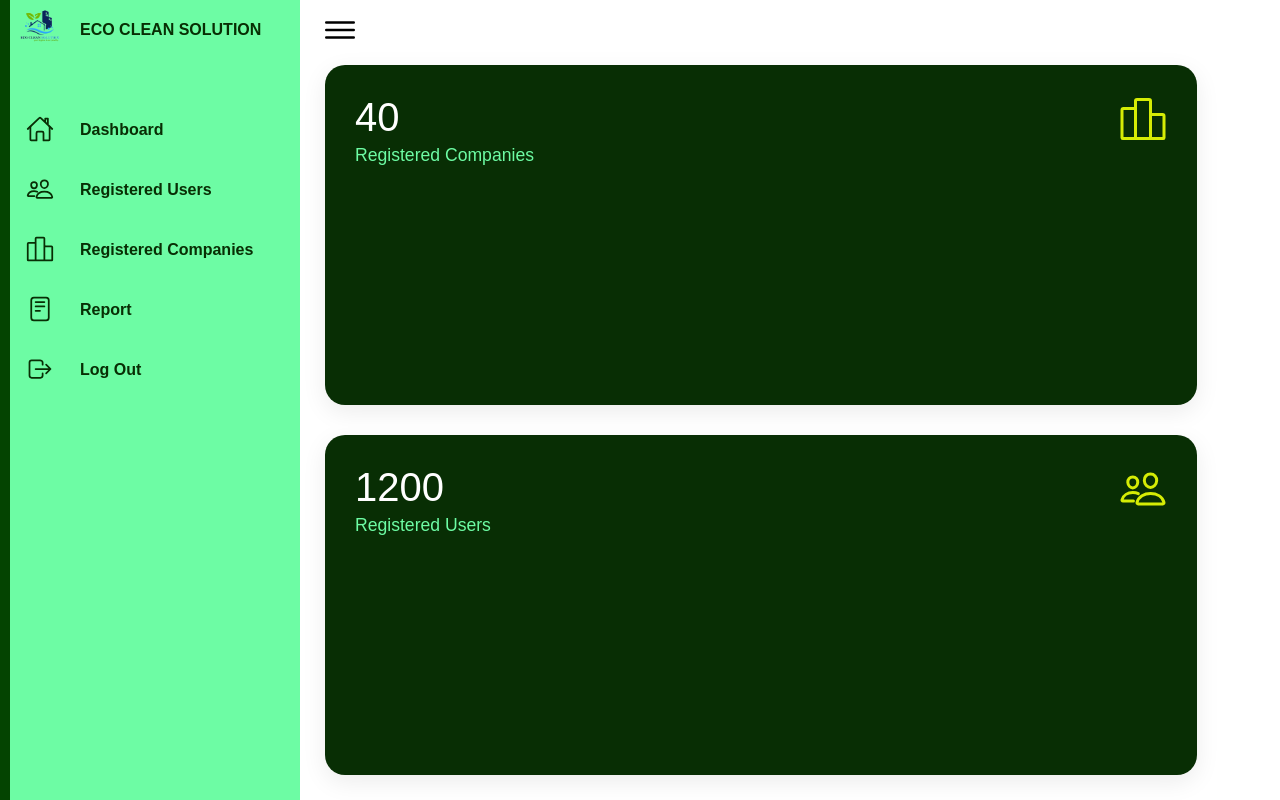
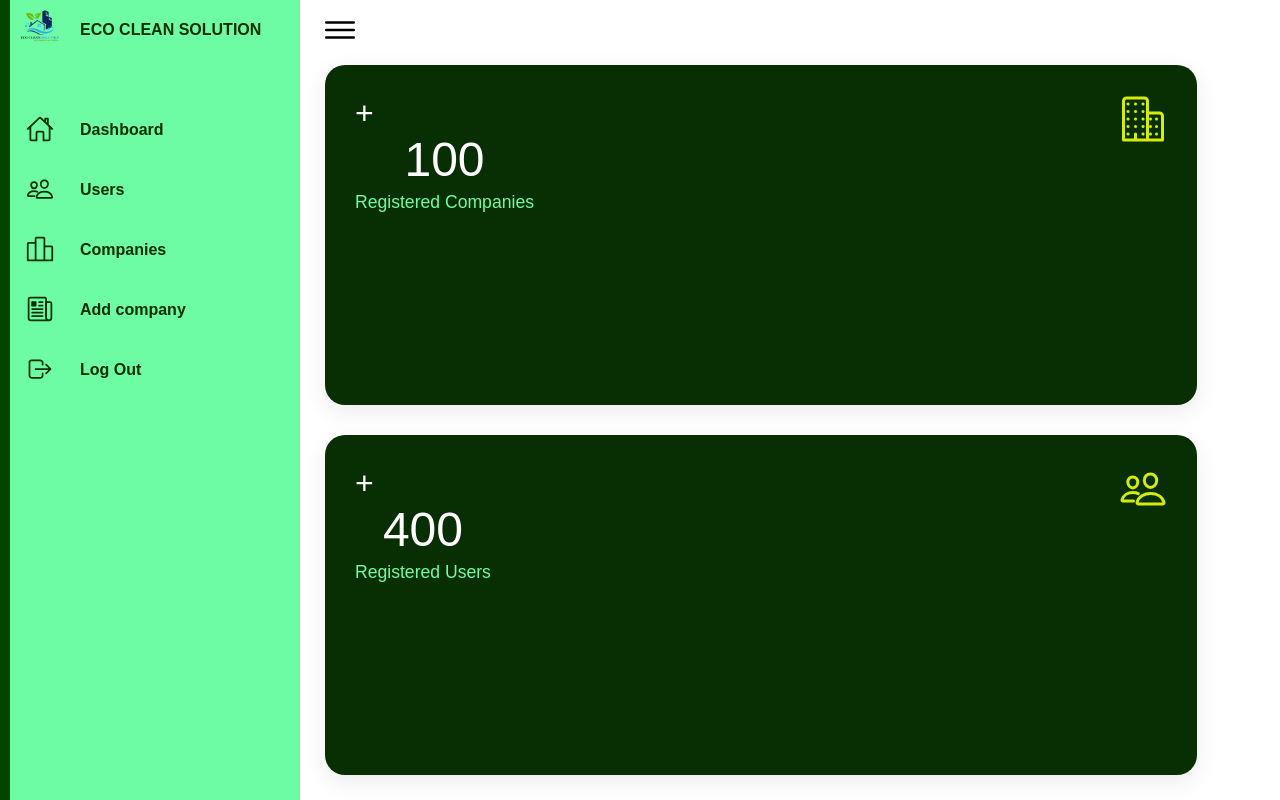
Before and after one commit to Daniel-IRYIVUZE/Eco_clean_Solutions, a Flask app: template EcoApp/templates/sup-dash.html in a window 1280 px wide. Run offline with Flask 3, Linux system fonts and the light colour scheme; the template is opened without the code that fills it, so the values that code supplies are empty.

Commit message:
updating sup-dash.html

```diff
--- a/EcoApp/templates/sup-dash.html
+++ b/EcoApp/templates/sup-dash.html
@@ -34,36 +34,34 @@
                 </li>
 
                 <li>
-                    <a href="#Customers">
+                    <a href="users.html">
                         <span class="icon">
                             <ion-icon name="people-outline"></ion-icon>
                         </span>
-                        <span class="title">Registered Users</span>
+                        <span class="title">Users</span>
                     </a>
                 </li>
 
                 <li>
-                    <a href="#requests">
+                    <a href="companies.html">
                         <span class="icon">
                             <ion-icon name="podium-outline"></ion-icon>
                         </span>
-                        <span class="title">Registered Companies</span>
+                        <span class="title">Companies</span>
                     </a>
                 </li>
-
                 <li>
-                    <a href="#report">
+                    <a href="addnew.html">
                         <span class="icon">
-                            <ion-icon name="reader-outline"></ion-icon>
+                            <ion-icon name="newspaper-outline"></ion-icon>
                         </span>
-                        <span class="title">Report</span>
+                        <span class="title">Add company</span>
                     </a>
                 </li>
-
                 <li>
 
                     <li>
-                    <a href="login.html" class="logout">
+                    <a href="index.html" class="logout">
                         <span class="icon">
                             <ion-icon name="log-out-outline"></ion-icon>
                         </span>
@@ -85,28 +83,27 @@
             <div class="cardBox" id="dashboard">
                 <div class="card">
                     <div>
-                        <div class="numbers">40</div>
+                        <div class="sign">+</div>
+                        <div class="counter" data-target="100">0</div>
                         <div class="cardName">Registered Companies</div>
                     </div>
-
                     <div class="iconBx">
-                        <ion-icon name="podium-outline"></ion-icon>
+                        <ion-icon name="business-outline"></ion-icon>
                     </div>
                 </div>
 
                 <div class="card">
                     <div>
-                        <div class="numbers">1200</div>
+                        <div class="sign">+</div>
+                        <div class="counter" data-target="400"></div>
                         <div class="cardName">Registered Users</div>
                     </div>
-
                     <div class="iconBx">
                         <ion-icon name="people-outline"></ion-icon>
                     </div>
                 </div>
+                </div>
             </div>
-
-
     <!-- =========== Scripts =========  -->
     <script src="static/sup-dash.js"></script>
 
```
